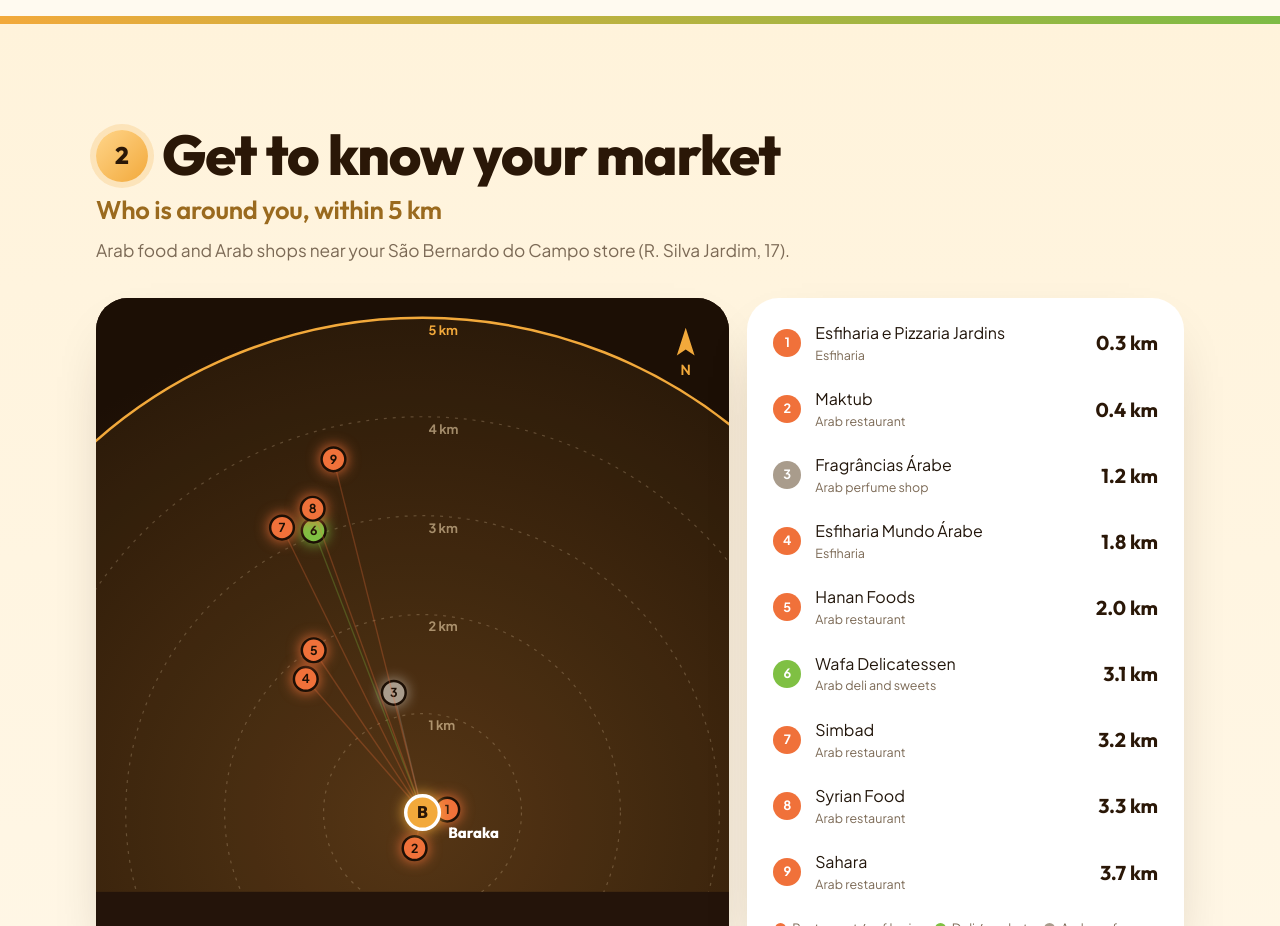
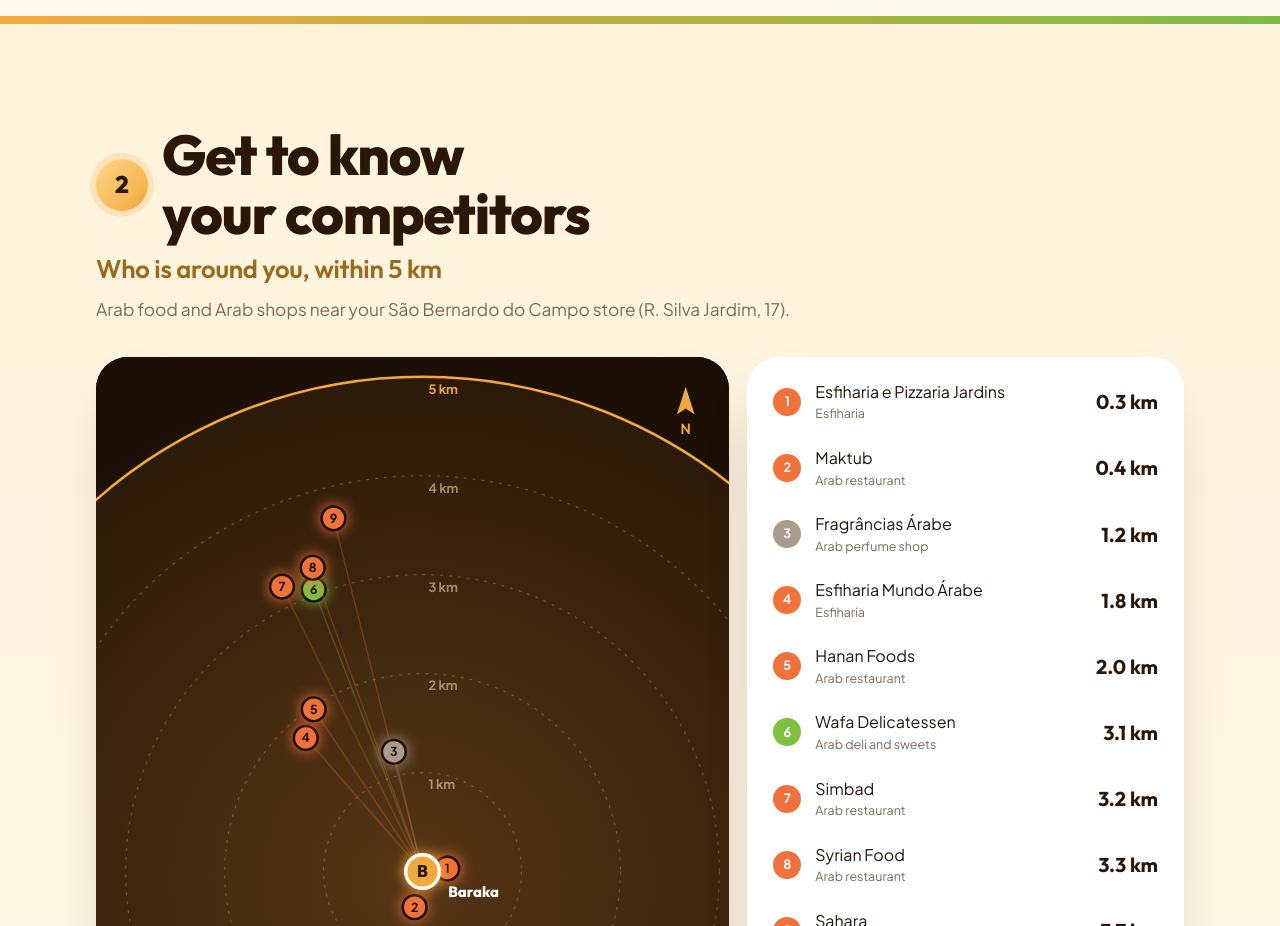
Before and after one commit to theoceanbluebr/propostas, a plain HTML site: page baraka-distribuidora/index.html in a window 1280 px wide. Shown: the part 2940-3866 px from the top of the page. Drawn offline with Linux system fonts and the light colour scheme.

Commit message:
Baraka: título da seção 2 fala em concorrentes
Co-Authored-By: Claude Sonnet 5.5 <noreply@anthropic.com>
Claude-Session: https://claude.ai/code/session_014SHWY91QThjY1vrkUtkhvm

```diff
--- a/baraka-distribuidora/index.html
+++ b/baraka-distribuidora/index.html
@@ -433,7 +433,7 @@ footer.ob a{color:#fff;font-weight:700;text-decoration:none;border-bottom:1px so
     v1_t:"Strong",v1:"Great products, a recognizable brand and real social proof on Shopee (11.2k ratings).",
     v2_t:"Gap",v2:"Few people outside Shopee know you. Contact details differ between channels: three phone numbers and two addresses. One WhatsApp number everywhere fixes this.",
     v3_t:"Opportunity",v3:"We did not find Baraka on iFood, 99Food or Keeta. Nearby Arab restaurants already sell there.",
-    m_eye:"Get to know your market",m_h2:"Who is around you, within 5 km",m_p:"Arab food and Arab shops near your São Bernardo do Campo store (R. Silva Jardim, 17).",
+    m_eye:"Get to know your competitors",m_h2:"Who is around you, within 5 km",m_p:"Arab food and Arab shops near your São Bernardo do Campo store (R. Silva Jardim, 17).",
     lg_rest:"Restaurant / esfiharia",lg_deli:"Deli / market",lg_perf:"Arab perfume",
     d_esf:"Esfiharia",d_rest:"Arab restaurant",d_perf:"Arab perfume shop",d_deli:"Arab deli and sweets",
     f1:"<b>9</b>Arab places inside 5 km. Most are restaurants.",f2:"<b>1</b>Arab deli found, 3.1 km away. No importer-distributor like Baraka.",f3:"<b>2</b>of them already sell on delivery apps (Syrian Food and Maktub on 99Food).",
@@ -470,7 +470,7 @@ footer.ob a{color:#fff;font-weight:700;text-decoration:none;border-bottom:1px so
     v1_t:"Forte",v1:"Ótimos produtos, marca reconhecível e prova social real na Shopee (11,2 mil avaliações).",
     v2_t:"Lacuna",v2:"Poucas pessoas fora da Shopee conhecem você. Os contatos mudam entre os canais: três telefones e dois endereços. Um único WhatsApp em todos os canais resolve.",
     v3_t:"Oportunidade",v3:"Não encontramos a Baraka no iFood, 99Food nem Keeta. Restaurantes árabes próximos já vendem lá.",
-    m_eye:"Saiba um pouco mais sobre o seu mercado",m_h2:"Quem está ao seu redor, em 5 km",m_p:"Comida árabe e lojas árabes perto da sua loja em São Bernardo do Campo (R. Silva Jardim, 17).",
+    m_eye:"Saiba um pouco mais sobre os seus concorrentes",m_h2:"Quem está ao seu redor, em 5 km",m_p:"Comida árabe e lojas árabes perto da sua loja em São Bernardo do Campo (R. Silva Jardim, 17).",
     lg_rest:"Restaurante / esfiharia",lg_deli:"Delicatessen / mercado",lg_perf:"Perfume árabe",
     d_esf:"Esfiharia",d_rest:"Restaurante árabe",d_perf:"Loja de perfume árabe",d_deli:"Delicatessen árabe e doces",
     f1:"<b>9</b>lugares árabes em 5 km. A maioria é restaurante.",f2:"<b>1</b>delicatessen árabe encontrado, a 3,1 km. Nenhum importador-distribuidor como a Baraka.",f3:"<b>2</b>deles já vendem em apps de entrega (Syrian Food e Maktub no 99Food).",
@@ -507,7 +507,7 @@ footer.ob a{color:#fff;font-weight:700;text-decoration:none;border-bottom:1px so
     v1_t:"Güçlü",v1:"Harika ürünler, tanınır bir marka ve Shopee'de gerçek sosyal kanıt (11,2 bin değerlendirme).",
     v2_t:"Eksik",v2:"Shopee dışında sizi tanıyan az. İletişim bilgileri kanallara göre değişiyor: üç telefon ve iki adres. Her yerde tek bir WhatsApp numarası bunu çözer.",
     v3_t:"Fırsat",v3:"Baraka'yı iFood, 99Food veya Keeta'da bulamadık. Yakındaki Arap restoranları orada zaten satış yapıyor.",
-    m_eye:"Pazarınızı biraz daha yakından tanıyın",m_h2:"5 km içinde çevrenizde kimler var",m_p:"São Bernardo do Campo mağazanızın (R. Silva Jardim, 17) yakınındaki Arap yemeği ve Arap dükkânları.",
+    m_eye:"Rakiplerinizi biraz daha yakından tanıyın",m_h2:"5 km içinde çevrenizde kimler var",m_p:"São Bernardo do Campo mağazanızın (R. Silva Jardim, 17) yakınındaki Arap yemeği ve Arap dükkânları.",
     lg_rest:"Restoran / esfiha",lg_deli:"Şarküteri / market",lg_perf:"Arap parfümü",
     d_esf:"Esfiha dükkânı",d_rest:"Arap restoranı",d_perf:"Arap parfüm mağazası",d_deli:"Arap şarküteri ve tatlılar",
     f1:"<b>9</b>Arap mekânı 5 km içinde. Çoğu restoran.",f2:"<b>1</b>Arap şarküteri bulundu, 3,1 km uzakta. Baraka gibi ithalatçı-distribütör yok.",f3:"<b>2</b>tanesi teslimat uygulamalarında zaten satış yapıyor (Syrian Food ve Maktub, 99Food'da).",
```
